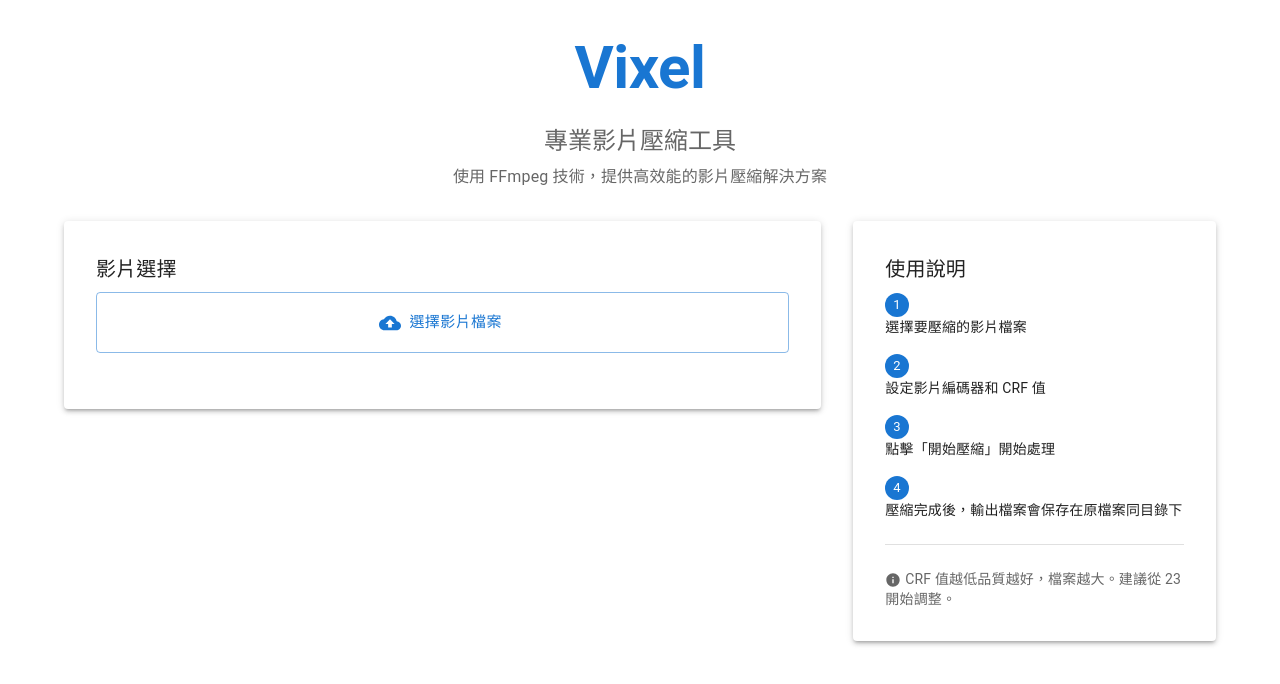
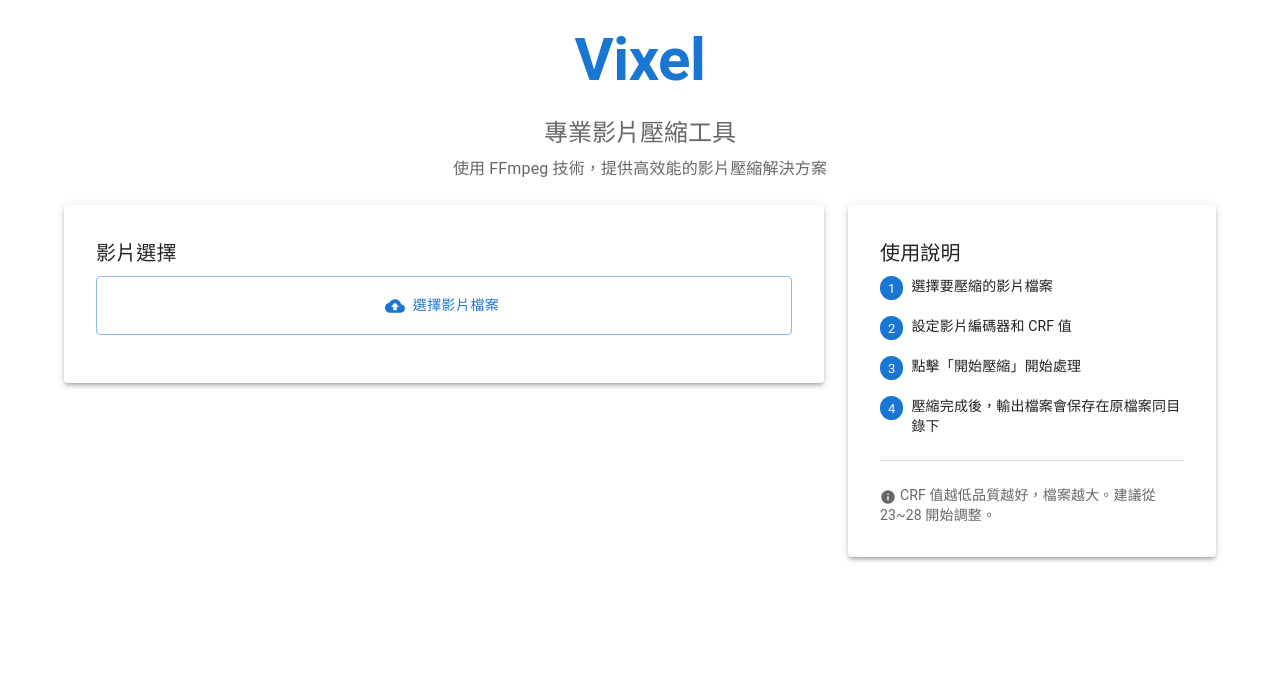
Before and after one commit to VicChen0321/vixel, a React (Vite) app: page / in a window 1280 px wide. Shown: the top 684 px of the page. Built offline with nearby package versions, Linux system fonts and the light colour scheme.

Commit message:
Feat: update layout

```diff
--- a/src/renderer/App.tsx
+++ b/src/renderer/App.tsx
@@ -20,7 +20,7 @@
   const [selectedFileName, setSelectedFileName] = useState<string>("");
   const [videoInfo, setVideoInfo] = useState<VideoInfo | null>(null);
   const [vcodec, setVcodec] = useState<string>("libx264");
-  const [crf, setCrf] = useState<number>(23);
+  const [crf, setCrf] = useState<number>(28);
   const [isCompressing, setIsCompressing] = useState<boolean>(false);
   const [progress, setProgress] = useState<number>(0);
   const [estimatedTime, setEstimatedTime] = useState<string>("");
@@ -83,14 +83,6 @@
     }
   }, []);
 
-  const getCrfDescription = () => {
-    if (crf <= 18) return "無損品質";
-    if (crf <= 23) return "高品質";
-    if (crf <= 28) return "良好品質";
-    if (crf <= 35) return "一般品質";
-    return "低品質";
-  };
-
   const formatDuration = (seconds: number) => {
     const hours = Math.floor(seconds / 3600);
     const minutes = Math.floor((seconds % 3600) / 60);
@@ -106,8 +98,9 @@
   };
 
   return (
-    <Container maxWidth="lg" sx={{ py: 4 }}>
-      <Box textAlign="center" mb={4}>
+    <Container maxWidth="lg" sx={{ py: 3 }}>
+      {/* 標題區 */}
+      <Box textAlign="center" mb={3}>
         <Typography variant="h2" component="h1" gutterBottom color="primary" fontWeight="bold">
           Vixel
         </Typography>
@@ -119,22 +112,23 @@
         </Typography>
       </Box>
 
-      <Grid container spacing={4}>
+      <Grid container spacing={3}>
         {/* 主要操作區域 */}
         <Grid size={{ xs: 12, md: 8 }}>
-          <Paper elevation={3} sx={{ p: 4, mb: 3 }}>
+          {/* 選擇影片 */}
+          <Paper elevation={3} sx={{ p: 4, mb: 2 }}>
             <Typography variant="h6" gutterBottom>
               影片選擇
             </Typography>
 
-            <Box sx={{ mb: 3 }}>
-              <Button variant="outlined" startIcon={<UploadIcon />} size="large" fullWidth sx={{ py: 2 }} onClick={handleFileSelect}>
+            <Box sx={{ mb: 2 }}>
+              <Button variant="outlined" startIcon={<UploadIcon />} size="medium" fullWidth sx={{ py: 2 }} onClick={handleFileSelect}>
                 選擇影片檔案
               </Button>
             </Box>
 
             {selectedFilePath && (
-              <Card variant="outlined" sx={{ mb: 3 }}>
+              <Card variant="outlined" sx={{ mb: 2 }}>
                 <CardContent>
                   <Box display="flex" alignItems="center" justifyContent="space-between">
                     <Box>
@@ -143,7 +137,7 @@
                       </Typography>
                       {videoInfo && (
                         <Typography variant="body2" color="text.secondary">
-                          {formatDuration(videoInfo.duration)} • {formatFileSize(videoInfo.size)}
+                          {formatDuration(videoInfo.duration)} • {formatFileSize(videoInfo.size)} • {videoInfo.format}
                         </Typography>
                       )}
                     </Box>
@@ -166,6 +160,28 @@
               </Card>
             )}
 
+            {/* 進度顯示 - 移到這裡，選擇檔案後立即顯示 */}
+            {isCompressing && (
+              <Paper elevation={3} sx={{ p: 4, mb: 2 }}>
+                <Typography variant="h6" gutterBottom>
+                  壓縮進度
+                </Typography>
+
+                <Box sx={{ mb: 2 }}>
+                  <LinearProgress variant="determinate" value={progress} sx={{ height: 10, borderRadius: 5 }} />
+                  <Typography variant="body2" color="text.secondary" sx={{ mt: 1 }}>
+                    {progress.toFixed(1)}% 完成
+                  </Typography>
+                </Box>
+
+                {estimatedTime && (
+                  <Typography variant="body2" color="text.secondary">
+                    預估剩餘時間: {estimatedTime}
+                  </Typography>
+                )}
+              </Paper>
+            )}
+
             {selectedFilePath && (
               <>
                 <Divider sx={{ my: 3 }} />
@@ -174,11 +190,11 @@
                   壓縮設定
                 </Typography>
 
-                <Grid container spacing={3} sx={{ mb: 3 }}>
+                <Grid container spacing={3} sx={{ mb: 2 }}>
                   <Grid size={{ xs: 12, sm: 6 }}>
                     <FormControl fullWidth>
                       <InputLabel>影片編碼器</InputLabel>
-                      <Select value={vcodec} label="影片編碼器" onChange={(e) => setVcodec(e.target.value)}>
+                      <Select size="small" value={vcodec} label="影片編碼器" onChange={(e) => setVcodec(e.target.value)}>
                         <MenuItem value="libx264">H.264 (libx264)</MenuItem>
                         <MenuItem value="libx265">H.265 (libx265)</MenuItem>
                         <MenuItem value="libvpx-vp9">VP9 (libvpx-vp9)</MenuItem>
@@ -189,7 +205,7 @@
                   <Grid size={{ xs: 12, sm: 6 }}>
                     <FormControl fullWidth>
                       <InputLabel>CRF 值</InputLabel>
-                      <Select value={crf} label="CRF 值" onChange={(e) => setCrf(e.target.value as number)}>
+                      <Select size="small" value={crf} label="CRF 值" onChange={(e) => setCrf(e.target.value as number)}>
                         <MenuItem value={18}>18 (無損)</MenuItem>
                         <MenuItem value={20}>20 (極高品質)</MenuItem>
                         <MenuItem value={23}>23 (高品質)</MenuItem>
@@ -201,12 +217,6 @@
                     </FormControl>
                   </Grid>
                 </Grid>
-
-                <Alert severity="info" sx={{ mb: 3 }}>
-                  <Typography variant="body2">
-                    <strong>CRF {crf}</strong> - {getCrfDescription()}
-                  </Typography>
-                </Alert>
 
                 <Box textAlign="center">
                   {isCompressing ? (
@@ -223,38 +233,16 @@
             )}
           </Paper>
 
-          {/* 進度顯示 */}
-          {isCompressing && (
-            <Paper elevation={3} sx={{ p: 4, mb: 3 }}>
-              <Typography variant="h6" gutterBottom>
-                壓縮進度
-              </Typography>
-
-              <Box sx={{ mb: 2 }}>
-                <LinearProgress variant="determinate" value={progress} sx={{ height: 10, borderRadius: 5 }} />
-                <Typography variant="body2" color="text.secondary" sx={{ mt: 1 }}>
-                  {progress.toFixed(1)}% 完成
-                </Typography>
-              </Box>
-
-              {estimatedTime && (
-                <Typography variant="body2" color="text.secondary">
-                  預估剩餘時間: {estimatedTime}
-                </Typography>
-              )}
-            </Paper>
-          )}
-
           {/* 錯誤顯示 */}
           {error && (
-            <Alert severity="error" sx={{ mb: 3 }}>
+            <Alert severity="error" sx={{ mb: 2 }}>
               {error}
             </Alert>
           )}
 
           {/* 結果顯示 */}
           {result && (
-            <Paper elevation={3} sx={{ p: 4, mb: 3 }}>
+            <Paper elevation={3} sx={{ p: 4, mb: 2 }}>
               <Box display="flex" alignItems="center" gap={2} mb={2}>
                 <CheckIcon color="success" />
                 <Typography variant="h6" color="success.main">
@@ -300,22 +288,22 @@
             </Typography>
 
             <Stack spacing={2}>
-              <Box>
+              <Box sx={{ display: "flex", alignItems: "left" }}>
                 <Chip label="1" color="primary" size="small" sx={{ mr: 1 }} />
                 <Typography variant="body2">選擇要壓縮的影片檔案</Typography>
               </Box>
 
-              <Box>
+              <Box sx={{ display: "flex", alignItems: "left" }}>
                 <Chip label="2" color="primary" size="small" sx={{ mr: 1 }} />
                 <Typography variant="body2">設定影片編碼器和 CRF 值</Typography>
               </Box>
 
-              <Box>
+              <Box sx={{ display: "flex", alignItems: "left" }}>
                 <Chip label="3" color="primary" size="small" sx={{ mr: 1 }} />
                 <Typography variant="body2">點擊「開始壓縮」開始處理</Typography>
               </Box>
 
-              <Box>
+              <Box sx={{ display: "flex", alignItems: "left" }}>
                 <Chip label="4" color="primary" size="small" sx={{ mr: 1 }} />
                 <Typography variant="body2">壓縮完成後，輸出檔案會保存在原檔案同目錄下</Typography>
               </Box>
@@ -325,7 +313,7 @@
 
             <Typography variant="body2" color="text.secondary">
               <InfoIcon sx={{ fontSize: 16, mr: 0.5, verticalAlign: "middle" }} />
-              CRF 值越低品質越好，檔案越大。建議從 23 開始調整。
+              CRF 值越低品質越好，檔案越大。建議從 23~28 開始調整。
             </Typography>
           </Paper>
         </Grid>
```
Also changed, not shown: src/ffmpeg/compress.ts (+28 -14 lines), src/main/main.ts (+10 -5 lines).
